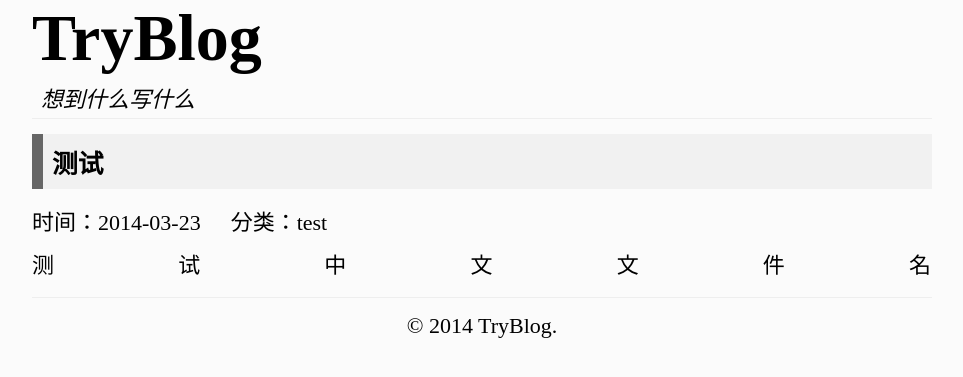
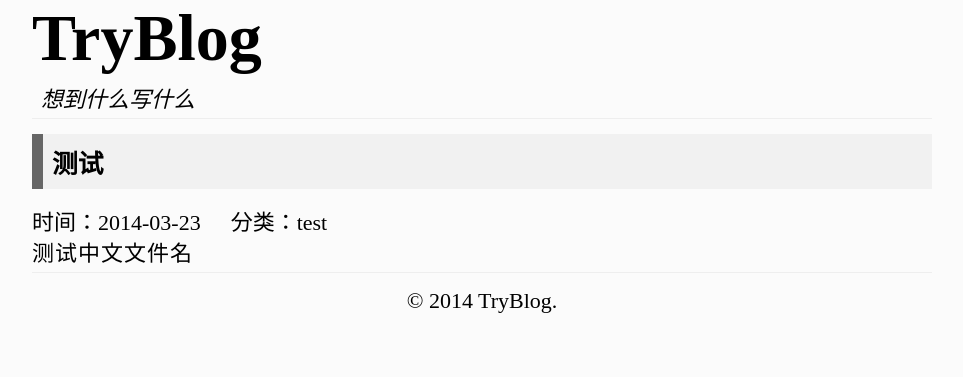
Before and after one commit to gjunyoung/macdfree.github.io, a Jekyll site: the page built from _posts/2014-03-23-测试.md, in a window 1280 px wide. Shown: the top 377 px of the page, without its empty margins (158-1121 px from the left). Built offline with Jekyll 4.4.1, drawn with Linux system fonts in a browser that asks for light colours.

Commit message:
change css

```diff
--- a/css/styles.css
+++ b/css/styles.css
@@ -59,11 +59,6 @@
     clear: both;
 }
 #content>p {
-    line-height: 1.4em;
+    line-height: 6px;
     letter-spacing: 1px;
-    text-align: justify;
-    text-justify:distribute-all-lines;/*ie6-8*/
-    text-align-last:justify;/* ie9*/
-    -moz-text-align-last:justify;/*ff*/
-    -webkit-text-align-last:justify;/*chrome 20+*/
 }
```
